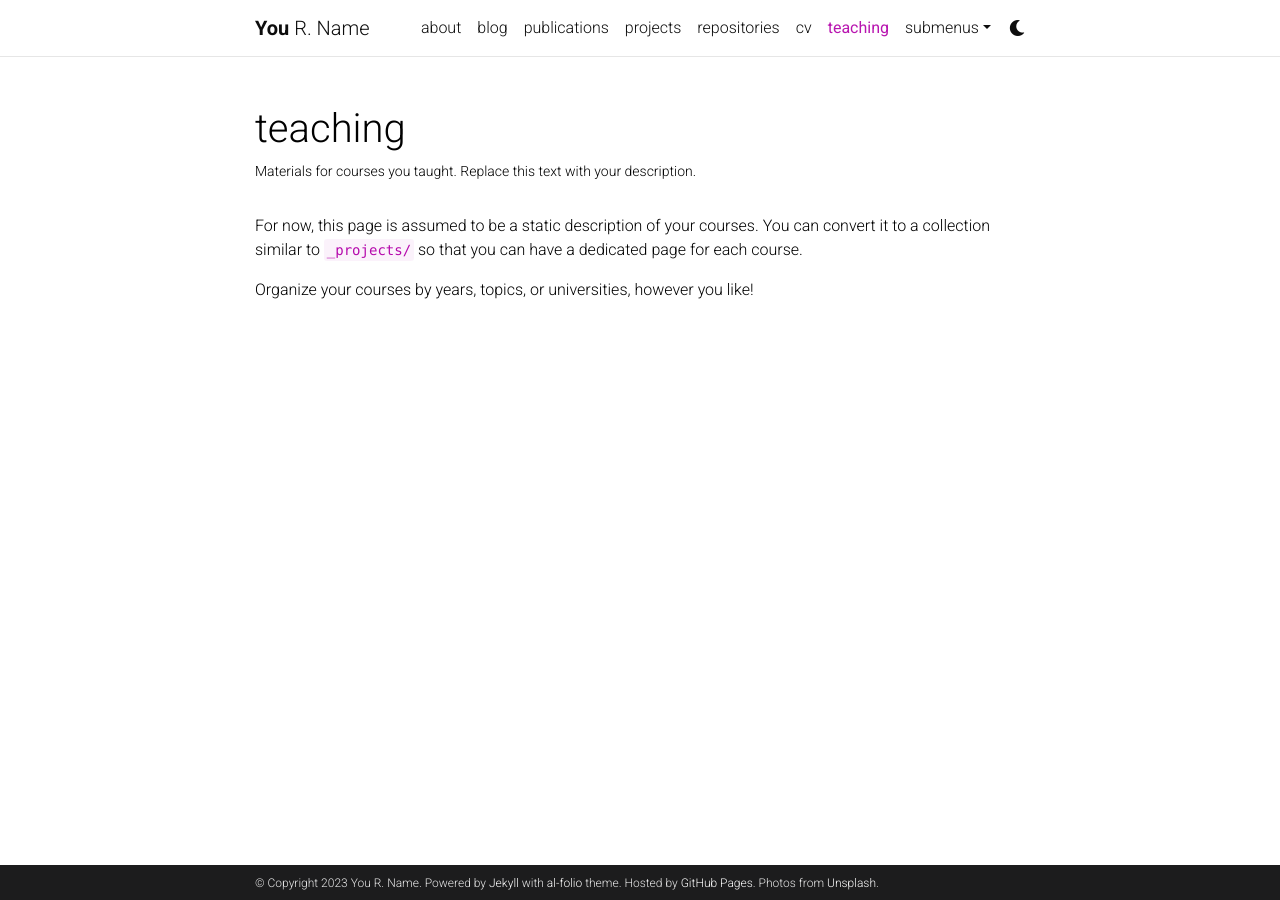
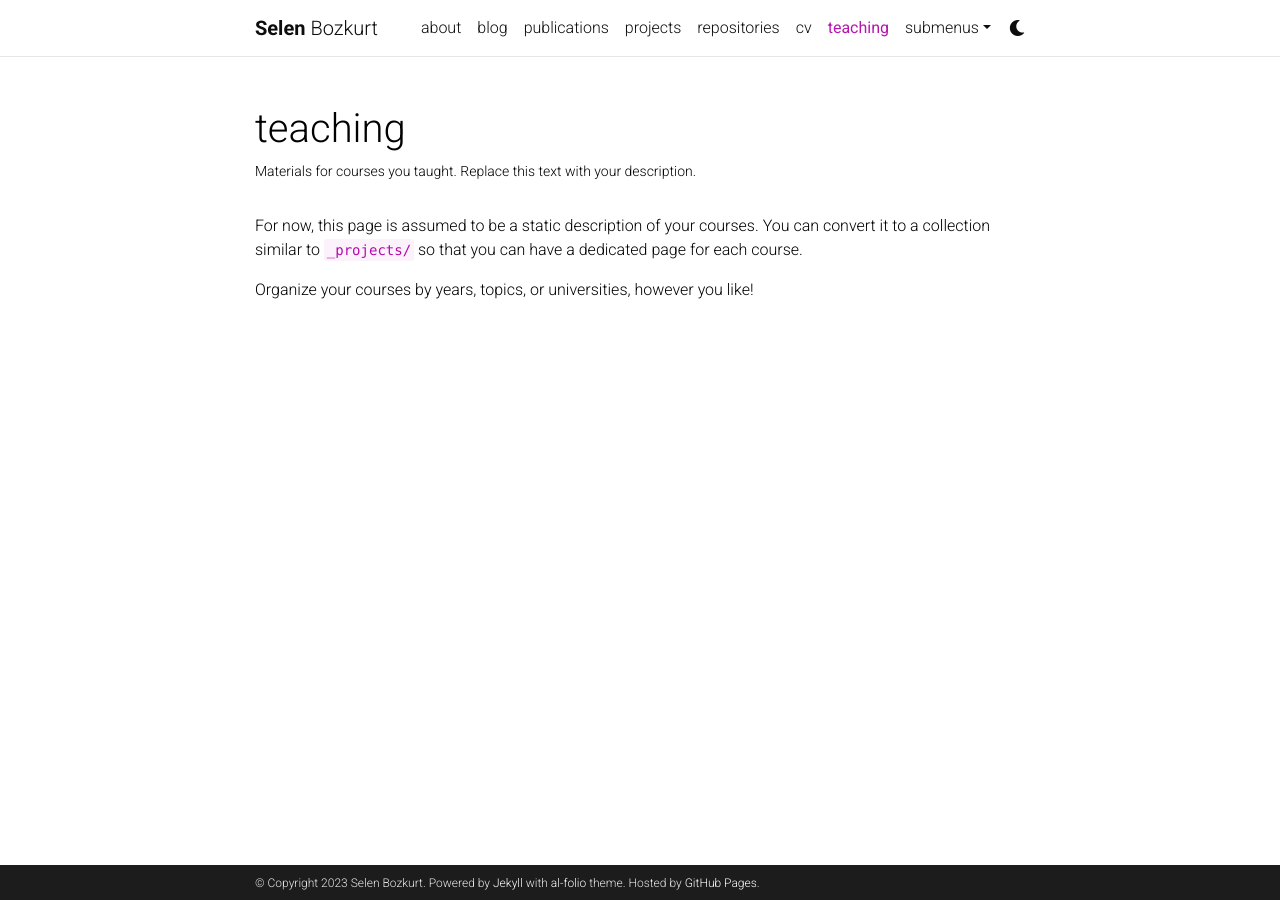
Before and after one commit to selenbw/selenbw.github.io, a Jekyll site: the page built from _pages/teaching.md, in a window 1280 px wide. Built offline with Jekyll 4.4.1, drawn with Linux system fonts in a browser that asks for light colours; comment, search, counter and statistics services are not loaded; a style sheet for code colours, icons or effects is not loaded.

Commit message:
config update

```diff
--- a/_config.yml
+++ b/_config.yml
@@ -3,23 +3,23 @@
 # -----------------------------------------------------------------------------
 
 title: blank # the website title (if blank, full name will be used instead)
-first_name: You
-middle_name: R.
-last_name: Name
-email: you@example.com
+first_name: Selen
+middle_name:
+last_name: Bozkurt
+email: selenb@stanford.edu
 description: > # the ">" symbol means to ignore newlines until "footer_text:"
-  A simple, whitespace theme for academics. Based on [*folio](https://github.com/bogoli/-folio) design.
+ Based on [*folio](https://github.com/bogoli/-folio) design.
 footer_text: >
   Powered by <a href="https://jekyllrb.com/" target="_blank">Jekyll</a> with <a href="https://github.com/alshedivat/al-folio">al-folio</a> theme.
   Hosted by <a href="https://pages.github.com/" target="_blank">GitHub Pages</a>.
-  Photos from <a href="https://unsplash.com" target="_blank">Unsplash</a>.
+# Photos from <a href="https://unsplash.com" target="_blank">Unsplash</a>.
 keywords: jekyll, jekyll-theme, academic-website, portfolio-website  # add your own keywords or leave empty
 
 lang: en # the language of your site (for example: en, fr, cn, ru, etc.)
 icon: ⚛️  # the emoji used as the favicon (alternatively, provide image name in /assets/img/)
 
-url: https://alshedivat.github.io # the base hostname & protocol for your site
-baseurl: /al-folio # the subpath of your site, e.g. /blog/
+url: https://selenbw.github.io # the base hostname & protocol for your site
+baseurl: # the subpath of your site, e.g. /blog/
 last_updated: false # set to true if you want to display last updated in the footer
 impressum_path:  # set to path to include impressum link in the footer, use the same path as permalink in a page, helps to conform with EU GDPR
 
@@ -71,16 +71,16 @@
 # Social integration
 # -----------------------------------------------------------------------------
 
-github_username: # your GitHub user name
+github_username: selenbw # your GitHub user name
 gitlab_username: # your GitLab user name
-twitter_username: # your Twitter handle
+twitter_username: selenbzkt # your Twitter handle
 mastodon_username: # your mastodon instance+username in the format instance.tld/@username
-linkedin_username: # your LinkedIn user name
+linkedin_username: selen-bozkurt-19789113 # your LinkedIn user name
 telegram_username: # your Telegram user name
-scholar_userid: # your Google Scholar ID
+scholar_userid: FXI1cA0AAAAJ # your Google Scholar ID
 semanticscholar_id: # your Semantic Scholar ID
 whatsapp_number: # your WhatsApp number (full phone number in international format. Omit any zeroes, brackets, or dashes when adding the phone number in international format.)
-orcid_id: # your ORCID ID
+orcid_id: 0000-0003-1234-2158 # your ORCID ID
 medium_username: # your Medium username
 quora_username: # your Quora username
 publons_id: # your ID on Publons
@@ -104,7 +104,7 @@
 discord_id: # your discord id (18-digit unique numerical identifier)
 
 contact_note: >
-  You can even add a little note about which of these is the best way to reach you.
+  Feel free to reach out to me via email or linkedin.
 
 # -----------------------------------------------------------------------------
 # Analytics and search engine verification
@@ -137,7 +137,7 @@
 # Follow instructions on https://giscus.app/ to setup for your repo to fill out
 # the information below.
 giscus:
-  repo: alshedivat/al-folio      # <your-github-user-name>/<your-github-repo-name>
+  repo: selenbw      # <your-github-user-name>/<your-github-repo-name>
   repo_id: MDEwOlJlcG9zaXRvcnk2MDAyNDM2NQ==
   category: Comments             # name of the category under which discussions will be created
   category_id: DIC_kwDOA5PmLc4CTBt6
@@ -267,8 +267,8 @@
 
 scholar:
 
-  last_name: [Einstein]
-  first_name: [Albert, A.]
+  last_name: [Bozkurt]
+  first_name: [Selen]
 
   style: apa
   locale: en
```
